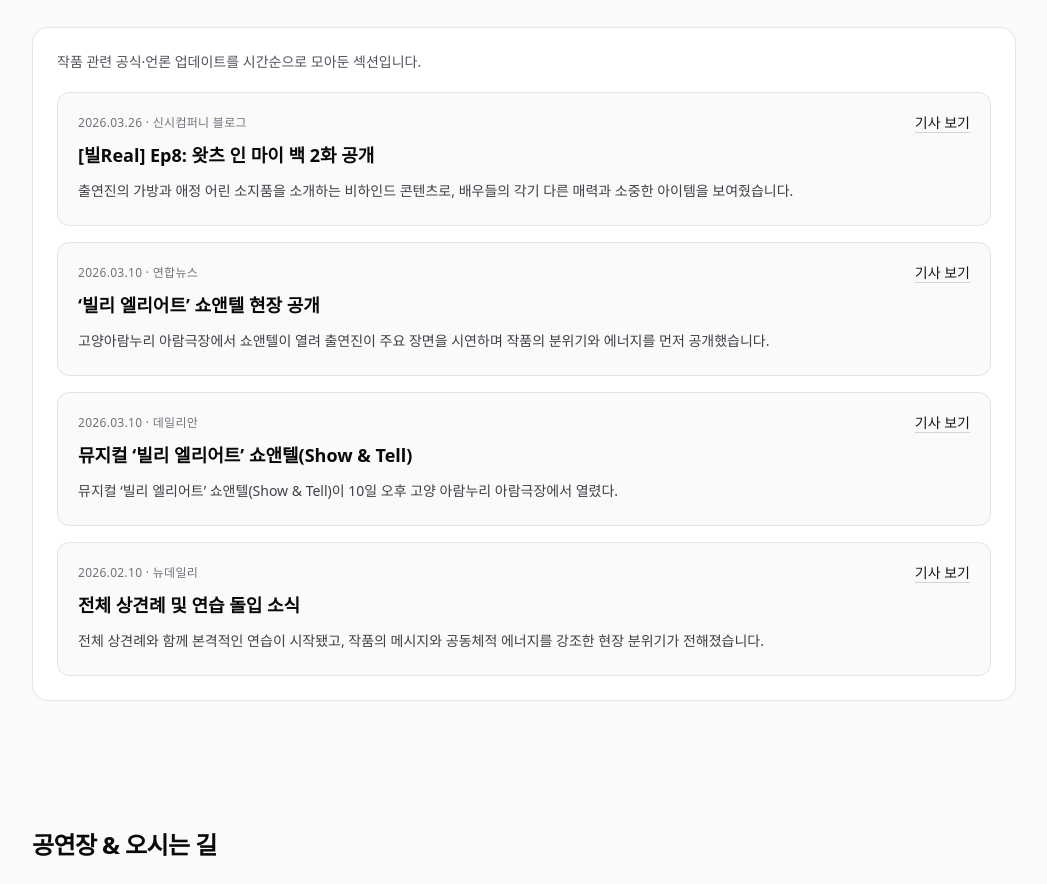
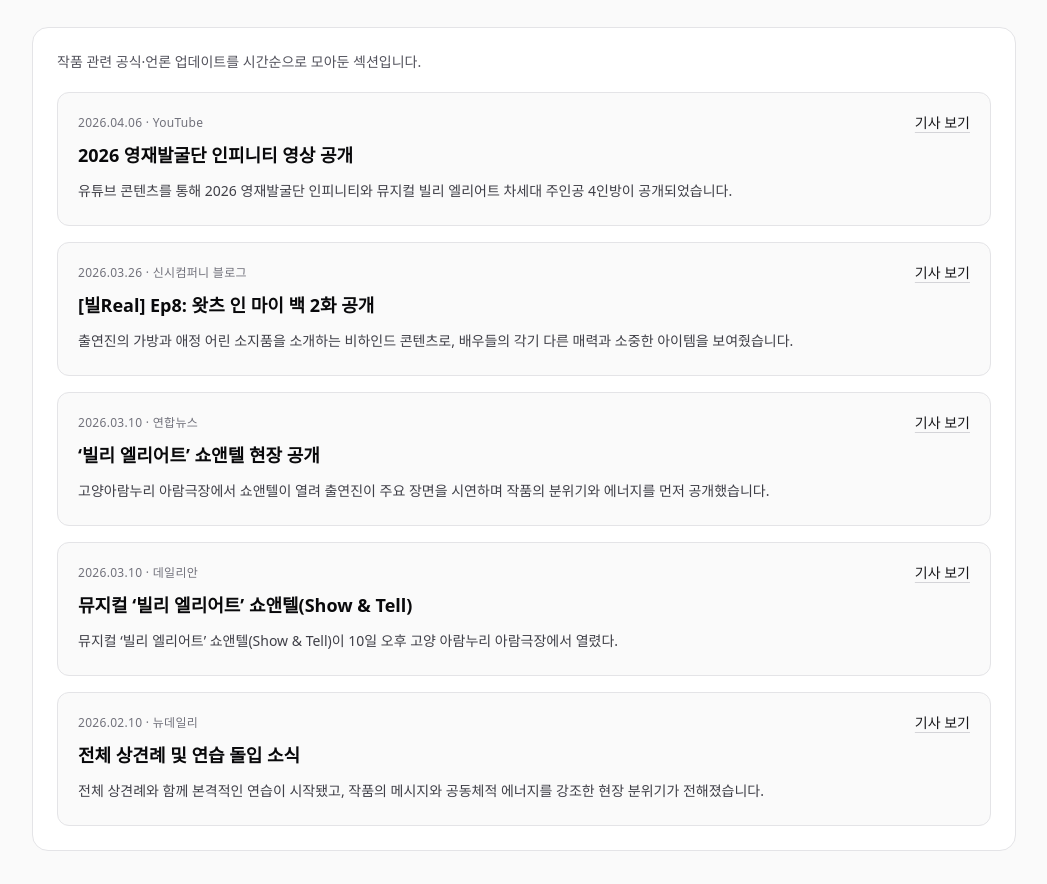
Before and after one commit to Jeonyomi/jaei-web, a Next.js app: page / in a window 1280 px wide. Shown: the part 2610-3494 px from the top of the page, without its empty margins (116-1163 px from the left). Built offline with nearby package versions, Linux system fonts and the light colour scheme; grey boxes are pictures that could not be loaded.

Commit message:
Add recent update for Infinity YouTube video

```diff
--- a/src/content/content.ts
+++ b/src/content/content.ts
@@ -83,6 +83,14 @@
     title: "최근 소식",
     note: "작품 관련 공식·언론 업데이트를 시간순으로 모아둔 섹션입니다.",
     items: [
+      {
+        date: "2026.04.06",
+        source: "YouTube",
+        title: "2026 영재발굴단 인피니티 영상 공개",
+        summary:
+          "유튜브 콘텐츠를 통해 2026 영재발굴단 인피니티와 뮤지컬 빌리 엘리어트 차세대 주인공 4인방이 공개되었습니다.",
+        href: "https://www.youtube.com/watch?v=4eQ0dpWhT9o",
+      },
       {
         date: "2026.03.26",
         source: "신시컴퍼니 블로그",
```
